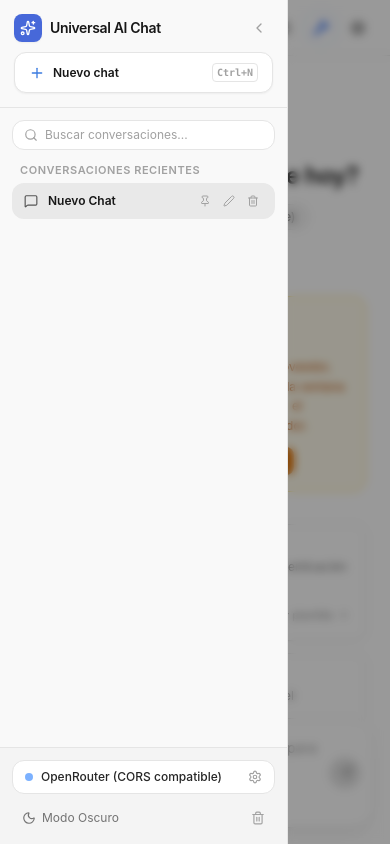
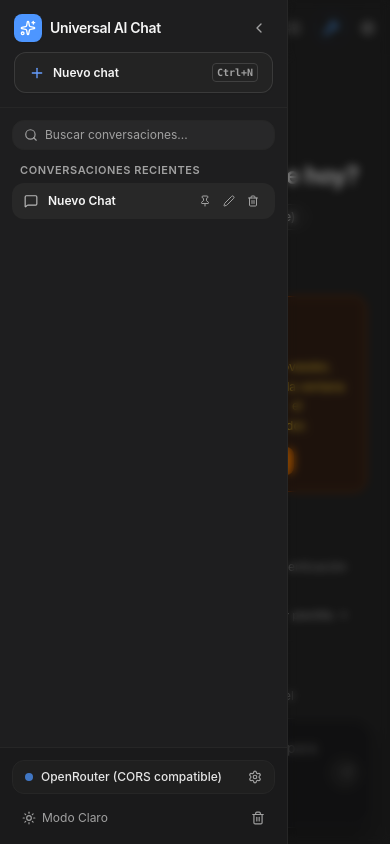
Before and after one commit to Kratos561/Agent-arnes, a Next.js app: page / in a window 390 px wide. Built offline with nearby package versions, Linux system fonts and the light colour scheme.

Commit message:
fix: class-driven dark variant + dark-by-default (anti-FOUC), responsive header/touch actions, ask-loop stale-closure, abort-on-unmount, modal error boundaries, cleanup

```diff
--- a/app/ChatInterface.tsx
+++ b/app/ChatInterface.tsx
@@ -50,6 +50,7 @@
 import { SystemPromptModal } from '@/components/SystemPromptModal';
 import { ExportModal } from '@/components/ExportModal';
 import { ToolsModal } from '@/components/ToolsModal';
+import { SafeErrorBoundary } from '@/components/SafeErrorBoundary';
 
 export default function Home() {
   // Hydration-safe reactive store from LocalStorage
@@ -87,17 +88,25 @@
   const abortControllerRef = useRef<AbortController | null>(null);
   const messagesEndRef = useRef<HTMLDivElement>(null);
 
-  // Sync theme on mount
+  // Sync theme on mount — el modo oscuro es el DEFAULT (salvo que el usuario
+  // haya guardado explícitamente una preferencia en localStorage)
   useEffect(() => {
-    const isDark = window.matchMedia && window.matchMedia('(prefers-color-scheme: dark)').matches;
     const savedDark = localStorage.getItem('chat_dark_mode_v1');
-    const darkModeActive = savedDark !== null ? savedDark === 'true' : isDark;
+    const darkModeActive = savedDark !== null ? savedDark === 'true' : true;
     setIsDarkMode(darkModeActive);
     if (darkModeActive) {
       document.documentElement.classList.add('dark');
     } else {
       document.documentElement.classList.remove('dark');
     }
+  }, []);
+
+  // Abortar cualquier stream en curso al desmontar (evita fugas de fetch en background)
+  useEffect(() => {
+    return () => {
+      abortControllerRef.current?.abort();
+      abortControllerRef.current = null;
+    };
   }, []);
 
   // Sync dark mode class
@@ -335,9 +344,10 @@
 
   // Core generation runner: añade mensaje de usuario, streamea la respuesta y parsea bloques ask
   const runGeneration = useCallback(
-    async (userContent: string, contextMessages: ChatMessage[], targetSessionId?: string) => {
+    async (userContent: string, contextMessages: ChatMessage[], targetSessionId?: string, sessionOverride?: ChatSession) => {
       if (!userContent.trim() || !activeSession || isGenerating) return;
 
+      const ver = sessionOverride || activeSession;
       const needsKey = !activeProvider.apiKey;
       if (needsKey) {
         setIsSettingsOpen(true);
@@ -400,8 +410,8 @@
         activeProvider,
         activeModelId,
         [...contextMessages, userMessage],
-        activeSession.parameters || DEFAULT_PARAMETERS,
-        activeSession.systemPrompt || globalSystemPrompt,
+        ver.parameters || DEFAULT_PARAMETERS,
+        ver.systemPrompt || globalSystemPrompt,
         {
           onChunk: (chunk) => {
             accumulatedContent += chunk;
@@ -537,7 +547,7 @@
       const latest = latestSessions.find((s) => s.id === currentSessionId);
       const replyContent = `[Respondiendo a tu pregunta "${ask.question}"]\nRespuesta: ${answer}`;
       if (latest) {
-        void runGeneration(replyContent, latest.messages, currentSessionId);
+        void runGeneration(replyContent, latest.messages, currentSessionId, latest);
       }
     },
     [activeSession, isGenerating, runGeneration]
@@ -834,14 +844,14 @@
           </div>
 
           {/* Right Header Action Icons */}
-          <div className="flex items-center gap-1 sm:gap-1.5">
+          <div className="flex items-center gap-1 sm:gap-1.5 min-w-0 overflow-x-auto scrollbar-hide">
             {/* System Prompt Custom Instructions */}
             <button
               type="button"
               id="system-prompt-btn"
               onClick={() => setIsSystemPromptOpen(true)}
               title="Instrucciones del Sistema (System Prompt)"
-              className="p-2 rounded-xl text-neutral-600 dark:text-neutral-400 hover:text-neutral-900 dark:hover:text-neutral-100 hover:bg-neutral-100 dark:hover:bg-neutral-800 transition-colors"
+              className="flex-shrink-0 p-2 rounded-xl text-neutral-600 dark:text-neutral-400 hover:text-neutral-900 dark:hover:text-neutral-100 hover:bg-neutral-100 dark:hover:bg-neutral-800 transition-colors"
             >
               <Wand2 className="w-4 h-4" />
             </button>
@@ -852,7 +862,7 @@
               id="parameters-btn"
               onClick={() => setIsParametersOpen(true)}
               title="Ajustar Parámetros (Temperatura, Tokens)"
-              className="p-2 rounded-xl text-neutral-600 dark:text-neutral-400 hover:text-neutral-900 dark:hover:text-neutral-100 hover:bg-neutral-100 dark:hover:bg-neutral-800 transition-colors"
+              className="flex-shrink-0 p-2 rounded-xl text-neutral-600 dark:text-neutral-400 hover:text-neutral-900 dark:hover:text-neutral-100 hover:bg-neutral-100 dark:hover:bg-neutral-800 transition-colors"
             >
               <Sliders className="w-4 h-4" />
             </button>
@@ -864,7 +874,7 @@
                 id="export-chat-btn"
                 onClick={() => setIsExportOpen(true)}
                 title="Exportar conversación (.md / .json)"
-                className="p-2 rounded-xl text-neutral-600 dark:text-neutral-400 hover:text-neutral-900 dark:hover:text-neutral-100 hover:bg-neutral-100 dark:hover:bg-neutral-800 transition-colors"
+                className="flex-shrink-0 p-2 rounded-xl text-neutral-600 dark:text-neutral-400 hover:text-neutral-900 dark:hover:text-neutral-100 hover:bg-neutral-100 dark:hover:bg-neutral-800 transition-colors"
               >
                 <Share2 className="w-4 h-4" />
               </button>
@@ -877,7 +887,7 @@
                 id="clear-chat-btn"
                 onClick={handleClearCurrentSession}
                 title="Limpiar mensajes de esta conversación"
-                className="p-2 rounded-xl text-neutral-600 dark:text-neutral-400 hover:text-red-600 dark:hover:text-red-400 hover:bg-neutral-100 dark:hover:bg-neutral-800 transition-colors"
+                className="flex-shrink-0 p-2 rounded-xl text-neutral-600 dark:text-neutral-400 hover:text-red-600 dark:hover:text-red-400 hover:bg-neutral-100 dark:hover:bg-neutral-800 transition-colors"
               >
                 <Trash2 className="w-4 h-4" />
               </button>
@@ -889,7 +899,7 @@
               id="header-tools-btn"
               onClick={() => setIsToolsOpen(true)}
               title="Abrir herramientas locales"
-              className="p-2 rounded-xl text-blue-600 dark:text-blue-400 hover:text-blue-700 dark:hover:text-blue-300 hover:bg-blue-50 dark:hover:bg-blue-950/40 border border-blue-500/20 transition-colors flex items-center gap-1 text-xs font-semibold"
+              className="flex-shrink-0 p-2 rounded-xl text-blue-600 dark:text-blue-400 hover:text-blue-700 dark:hover:text-blue-300 hover:bg-blue-50 dark:hover:bg-blue-950/40 border border-blue-500/20 transition-colors flex items-center gap-1 text-xs font-semibold"
             >
               <Wrench className="w-4 h-4" />
               <span className="hidden sm:inline">Herramientas</span>
@@ -901,7 +911,7 @@
               id="header-settings-btn"
               onClick={() => setIsSettingsOpen(true)}
               title="Configurar API & Base URL"
-              className="p-2 rounded-xl text-neutral-600 dark:text-neutral-400 hover:text-neutral-900 dark:hover:text-neutral-100 hover:bg-neutral-100 dark:hover:bg-neutral-800 transition-colors"
+              className="flex-shrink-0 p-2 rounded-xl text-neutral-600 dark:text-neutral-400 hover:text-neutral-900 dark:hover:text-neutral-100 hover:bg-neutral-100 dark:hover:bg-neutral-800 transition-colors"
             >
               <Settings className="w-4 h-4" />
             </button>
@@ -998,6 +1008,7 @@
       </main>
 
       {/* Settings Modal (Provider & Base URL & Models Explorer) */}
+      <SafeErrorBoundary fallbackText="Fallo al abrir la configuración.">
         <SettingsModal
           isOpen={isSettingsOpen}
           onClose={() => setIsSettingsOpen(false)}
@@ -1009,33 +1020,42 @@
           onSelectActiveProvider={handleSelectActiveProvider}
           onSelectActiveModel={handleSelectActiveModel}
         />
+      </SafeErrorBoundary>
 
       {/* Hyperparameters Modal */}
       {activeSession && (
+        <SafeErrorBoundary fallbackText="Fallo al abrir los parámetros.">
           <ParametersModal
             isOpen={isParametersOpen}
             onClose={() => setIsParametersOpen(false)}
             parameters={activeSession.parameters || DEFAULT_PARAMETERS}
             onChangeParameters={handleUpdateParameters}
           />
+        </SafeErrorBoundary>
       )}
 
       {/* System Prompt Custom Instructions Modal */}
+      <SafeErrorBoundary fallbackText="Fallo al abrir las instrucciones del sistema.">
         <SystemPromptModal
           isOpen={isSystemPromptOpen}
           onClose={() => setIsSystemPromptOpen(false)}
           systemPrompt={activeSession?.systemPrompt || globalSystemPrompt}
           onSaveSystemPrompt={handleSaveSystemPrompt}
         />
+      </SafeErrorBoundary>
 
       {/* Export Conversation Modal */}
+      <SafeErrorBoundary fallbackText="Fallo al abrir la exportación.">
         <ExportModal
           isOpen={isExportOpen}
           onClose={() => setIsExportOpen(false)}
           session={activeSession}
         />
+      </SafeErrorBoundary>
 
+      <SafeErrorBoundary fallbackText="Fallo al abrir las herramientas locales.">
         <ToolsModal isOpen={isToolsOpen} onClose={() => setIsToolsOpen(false)} />
+      </SafeErrorBoundary>
     </div>
   );
 }
--- a/app/globals.css
+++ b/app/globals.css
@@ -1,5 +1,19 @@
 @import "tailwindcss";
 @import "katex/dist/katex.min.css";
+
+/* Tailwind v4: hacer que la variante `dark:` responda a la clase `.dark`
+   (no a la media query del sistema). Sin esto el toggle manual de tema y el
+   "modo oscuro por defecto" no reestilizan la app. */
+@custom-variant dark (&:where(.dark, .dark *));
+
+/* Oculta las scrollbars del header/toolbar en pantallas pequeñas sin perder scroll */
+.scrollbar-hide {
+  -ms-overflow-style: none;
+  scrollbar-width: none;
+}
+.scrollbar-hide::-webkit-scrollbar {
+  display: none;
+}
 
 @layer base {
   :root {
--- a/app/layout.tsx
+++ b/app/layout.tsx
@@ -11,6 +11,15 @@
 export default function RootLayout({children}: {children: React.ReactNode}) {
   return (
     <html lang="es" suppressHydrationWarning>
+      <head>
+        {/* Aplicar el tema antes del primer paint: evita el flash de tema claro.
+            El modo oscuro es el predeterminado salvo preferencia guardada. */}
+        <script
+          dangerouslySetInnerHTML={{
+            __html: `(function(){try{var d=document.documentElement;var t=localStorage.getItem('chat_dark_mode_v1');var dark=t!==null?t==='true':true;if(dark){d.classList.add('dark');}else{d.classList.remove('dark');}}catch(e){document.documentElement.classList.add('dark');}})();`,
+          }}
+        />
+      </head>
       <body suppressHydrationWarning>{children}</body>
     </html>
   );
--- a/components/ChatMessageItem.tsx
+++ b/components/ChatMessageItem.tsx
@@ -357,7 +357,7 @@
 
           {/* Action Toolbar */}
           {!isEditing && !isStreaming && !message.isError && (
-            <div className="flex items-center gap-1 pt-1 opacity-0 group-hover:opacity-100 focus-within:opacity-100 transition-opacity">
+            <div className="flex items-center gap-1 pt-1 opacity-100 sm:opacity-0 sm:group-hover:opacity-100 sm:focus-within:opacity-100 transition-opacity">
               <button
                 type="button"
                 onClick={handleCopyMessage}
--- a/components/Sidebar.tsx
+++ b/components/Sidebar.tsx
@@ -141,7 +141,7 @@
         {!isEditing && (
           <div
             className={`items-center gap-1 ${
-              isActive ? 'flex' : 'hidden group-hover:flex'
+              isActive ? 'flex' : 'hidden sm:flex sm:group-hover:flex'
             }`}
             onClick={(e) => e.stopPropagation()}
           >
--- a/components/SystemPromptModal.tsx
+++ b/components/SystemPromptModal.tsx
@@ -1,7 +1,7 @@
 'use client';
 
 import React, { useState } from 'react';
-import { X, Sparkles, Wand2, Terminal, BookOpen, PenTool, Globe, Briefcase, Cpu, CheckCircle2, ChevronDown, ChevronUp } from 'lucide-react';
+import { X, Wand2, Terminal, BookOpen, PenTool, Globe, Briefcase, CheckCircle2, ChevronDown, ChevronUp } from 'lucide-react';
 
 interface SystemPromptModalProps {
   isOpen: boolean;
```
Lines whose indentation alone changed are shown as unchanged.
